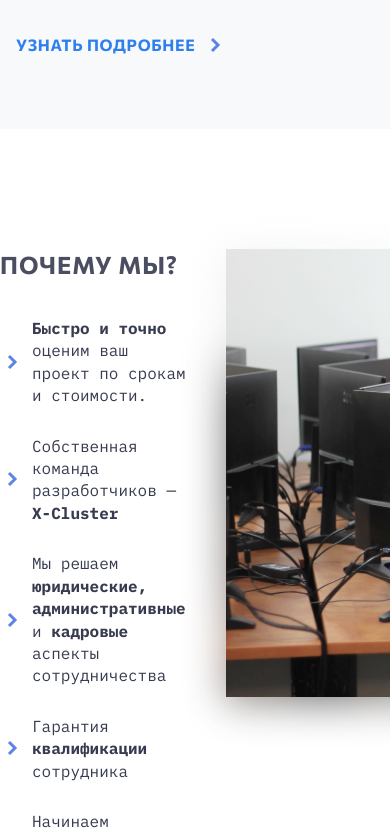
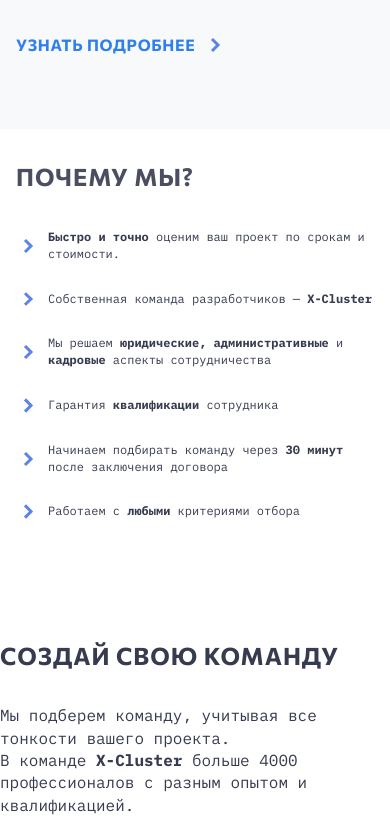
Before and after one commit to Bespalov-D-A/x-tech-form, a React (Create React App) app: page / in a window 390 px wide. Shown: the part 1880-2715 px from the top of the page. Built offline with nearby package versions, Linux system fonts and the light colour scheme.

Commit message:
responsive 320 where are we block

```diff
--- a/src/components/WhyAreWe/WhyAreWe.module.scss
+++ b/src/components/WhyAreWe/WhyAreWe.module.scss
@@ -12,6 +12,9 @@
 	@include media("within", "md") {
 		padding: 0 28px;
 	}
+	@include media("max", "sm") {
+		padding: 32px 16px 0;
+	}
 }
 
 .description {
@@ -22,6 +25,10 @@
 	}
 	@include media("within", "md") {
 		padding-right: 25px;
+	}
+
+	@include media("max", "sm") {
+		padding-right: 0;
 	}
 }
 
@@ -49,6 +56,9 @@
 	@include media("within", "md") {
 		width: 344px;
 		padding-top: 70px;
+	}
+	@include media("max", "sm") {
+		display: none;
 	}
 }
 
@@ -109,6 +119,10 @@
 	@include media("within", "md") {
 		font-size: 14px;
 	}
+
+	@include media("max", "sm") {
+		font-size: 12px;
+	}
 	&:before {
 		content: "";
 		position: absolute;
```
